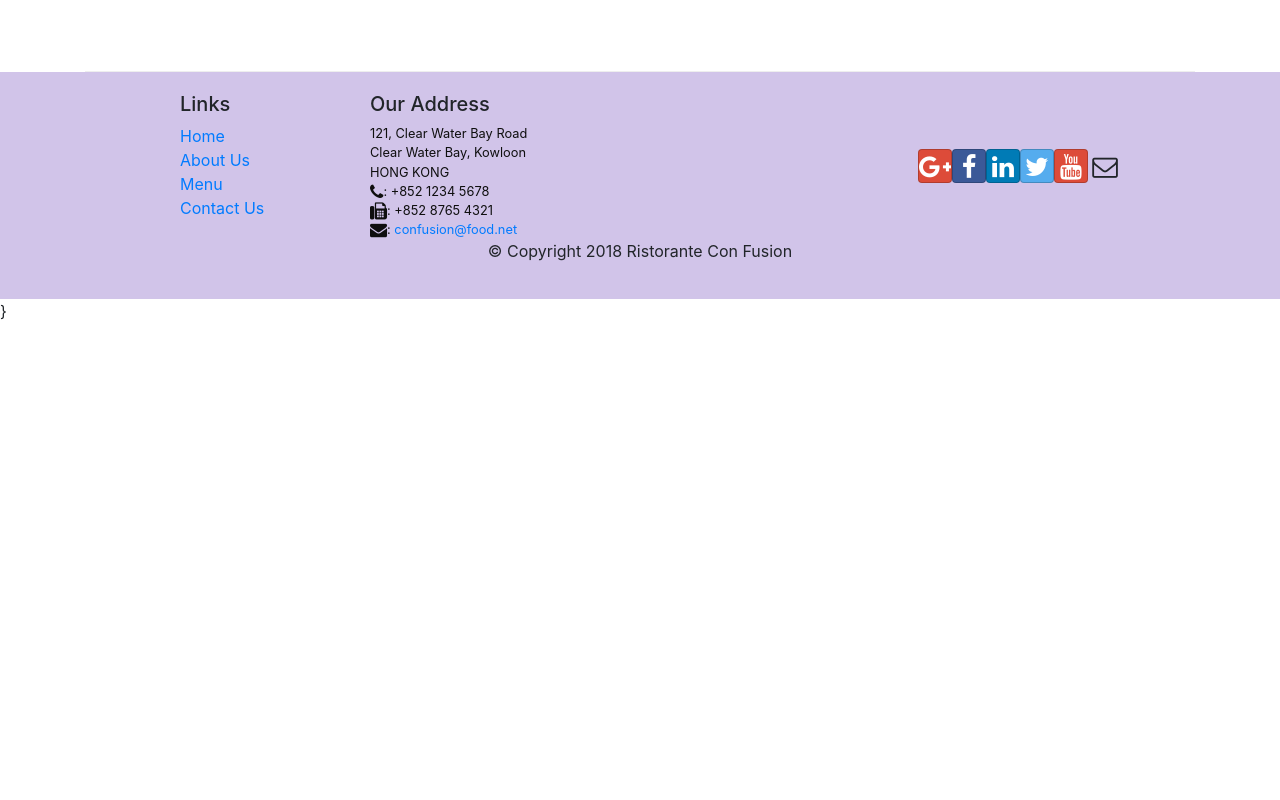
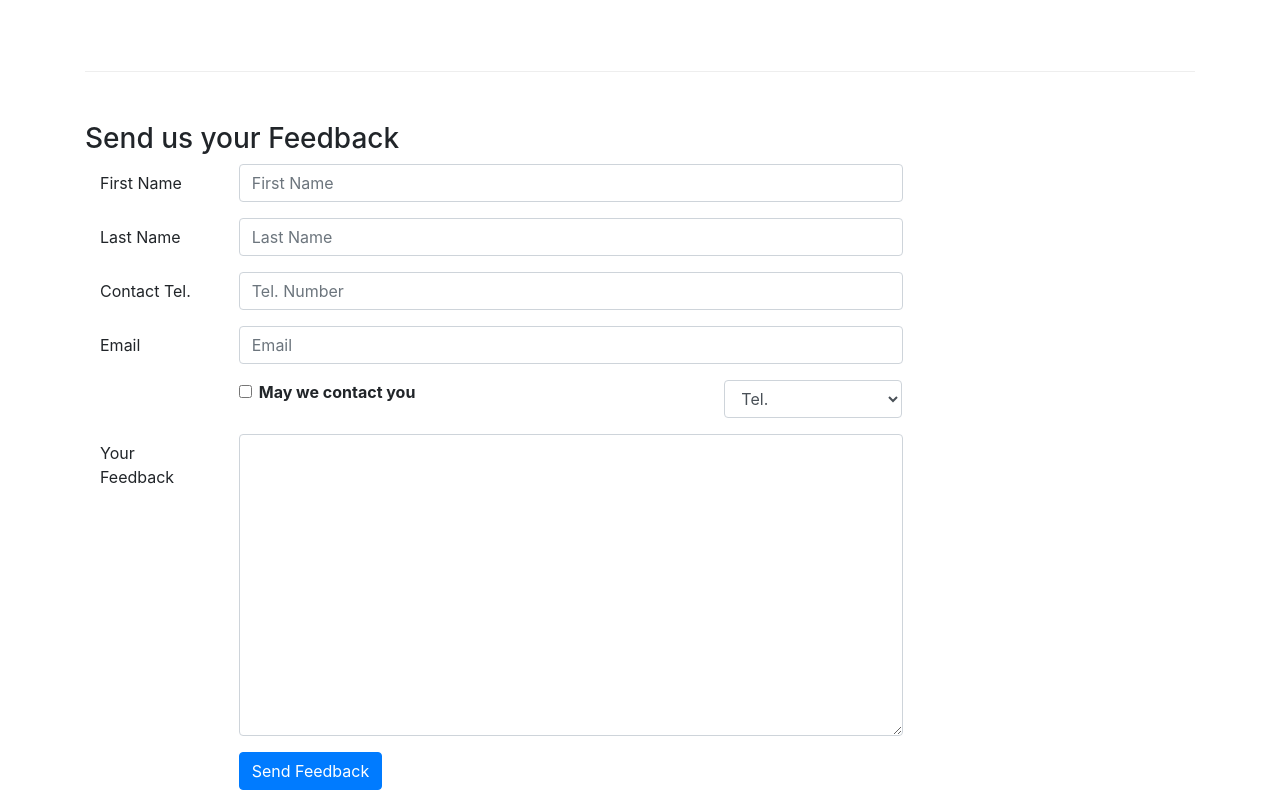
Before and after one commit to lucifer123A/React.js, a React (Create React App) app: page /contactus in a window 1280 px wide. Shown: the part 800-1600 px from the top of the page. Before the commit the page ends 1123 px from the top, so only its background shows below. Built offline with nearby package versions, Linux system fonts and the light colour scheme.

Commit message:
Controlled Forms

```diff
--- a/src/components/ContactComponent.js
+++ b/src/components/ContactComponent.js
@@ -1,8 +1,43 @@
-import React from 'react';
-import {Breadcrumb, BreadcrumbItem} from 'reactstrap';
+import React, { Component } from 'react';
+import {Breadcrumb, BreadcrumbItem, Button, Form , FormGroup, Label, Input, Col} from 'reactstrap';
 import {Link} from 'react-router-dom';
 
-function Contact(props){
+class Contact extends React.Component{
+
+    constructor(props){
+        super(props);
+        this.state={
+            firstname:'',
+            lastname:'',
+            telnum:'',
+            email:'',
+            agree:false,
+            contactType:'Tel.',
+            message:''
+        }
+        this.handleSubmit=this.handleSubmit.bind(this);
+        this.handleInputChange=this.handleInputChange.bind(this);
+    }
+
+    handleInputChange(event){
+        const target=event.target;
+        const value=target.type === 'checkbox' ? target.checked : target.value;
+        const name=target.name;
+
+        this.setState(
+            {
+                [name]:value
+            }
+        );
+    }
+
+    handleSubmit(event){
+        console.log("Current state is: "+JSON.stringify(this.state));
+        alert("Current state is: "+JSON.stringify(this.state));
+        event.preventDefault();
+    }
+
+    render(){
         return(
             <div className="container">
                 <div className="row">
@@ -41,8 +76,79 @@
                         </div>
                     </div>
                 </div>
+                <div className="row row-content">
+                    <div claassName="col-12">
+                        <h3>Send us your Feedback</h3>
+                    </div>
+                    <div className="col-12 col-md-9">
+                        <Form onSubmit={this.handleSubmit}>
+                            <FormGroup row>
+                                <Label htmlFor="firstname" md={2}>First Name</Label>
+                                <Col md={10}>
+                                    <Input type="text" id="firstname" name="firstname" placeholder="First Name"
+                                    value={this.state.firstname} onChange={this.handleInputChange}/>
+                                </Col>
+                            </FormGroup>
+                            <FormGroup row>
+                                <Label htmlFor="lastname" md={2}>Last Name</Label>
+                                <Col md={10}>
+                                    <Input type="text" id="lastname" name="lastname" placeholder="Last Name"
+                                    value={this.state.lastname} onChange={this.handleInputChange}/>
+                                </Col>
+                            </FormGroup>
+                            <FormGroup row>
+                                <Label htmlFor="telnum" md={2}>Contact Tel.</Label>
+                                <Col md={10}>
+                                    <Input type="tel" id="telnum" name="telnum" placeholder="Tel. Number"
+                                    value={this.state.telnum} onChange={this.handleInputChange}/>
+                                </Col>
+                            </FormGroup>
+                            <FormGroup row>
+                                <Label htmlFor="email" md={2}>Email</Label>
+                                <Col md={10}>
+                                    <Input type="email" id="email" name="email" placeholder="Email"
+                                    value={this.state.email} onChange={this.handleInputChange}/>
+                                </Col>
+                            </FormGroup>
+                            <FormGroup row>
+                                <Col md={{size:6, offset:2}}>
+                                    <FormGroup check>
+                                        <Label check>
+                                            <Input type="checkbox" name="agree"
+                                            checked={this.state.agree} onChange={this.handleInputChange}/>
+                                            <strong> May we contact you</strong>
+                                        </Label>
+                                    </FormGroup>
+                                </Col>
+                                <Col md={{size:3, offset:1}}>
+                                    <Input type="select" name="contactType"
+                                    value={this.state.contactType} onChange={this.handleInputChange}>
+                                        <option>Tel.</option>
+                                        <option>Email</option>
+                                    </Input>
+                                </Col>
+                            </FormGroup>
+                            <FormGroup row>
+                                <Label htmlFor="message" md={2}>Your Feedback</Label>
+                                <Col md={10}>
+                                    <Input type="textarea" id="message" name="message"
+                                    rows="12" value={this.state.message} onChange={this.handleInputChange}/>
+                                </Col>
+                            </FormGroup>
+                            <FormGroup row>
+                                <Col md={{size:10, offset:2}}>
+                                    <Button type="submit" color="primary">
+                                        Send Feedback
+                                    </Button>
+                                </Col>
+                            </FormGroup>
+                        </Form>
+                    </div>
+                </div>
             </div>
         );
     }
 
+}
+
 export default Contact
```
Lines whose indentation alone changed are shown as unchanged.
